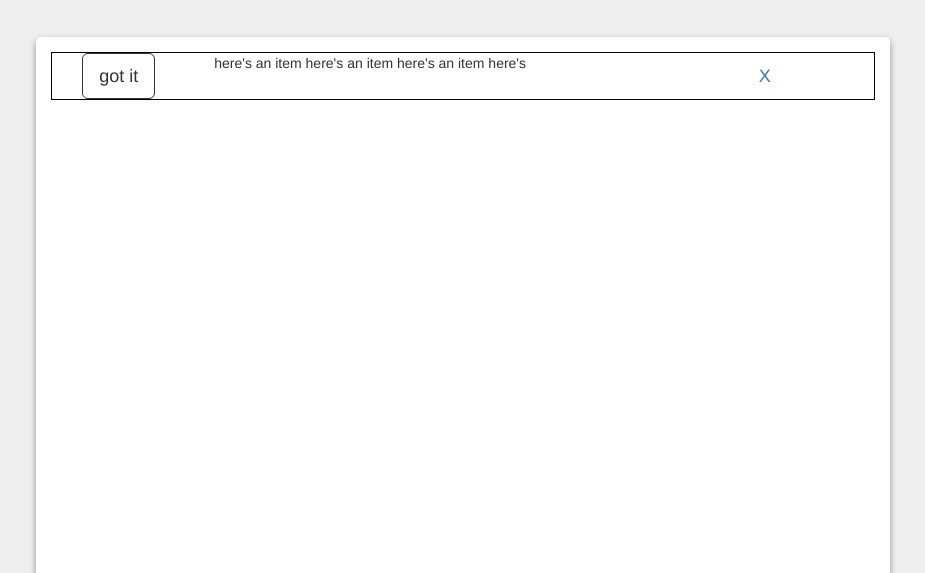
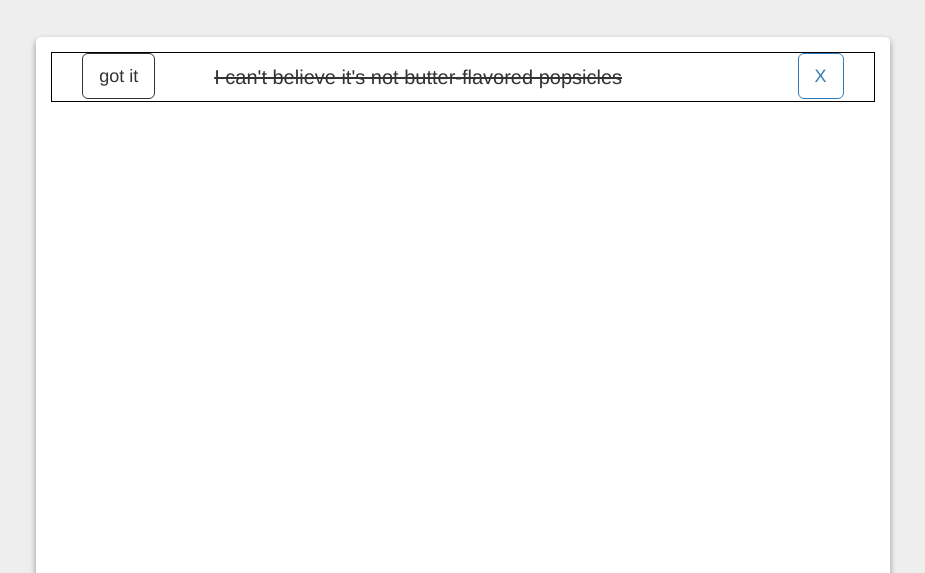
Before and after one commit to jpgreenstein/shoppinglist, a plain HTML site: page index.html in a window 1280 px wide. Both pictures are taken after a click on the link "got it". Shown: the part 227-800 px from the top of the page, without its empty margins (177-1102 px from the left). Drawn offline with nearby package versions, Linux system fonts and the light colour scheme.

Commit message:
got it button works

```diff
--- a/css/custom.css
+++ b/css/custom.css
@@ -27,15 +27,20 @@ body {
 	margin-bottom: 300px;
 	position: relative;
 }
-.list-item {
+.item-container {
 	border: 1px solid black;
 }
-.list-item .delete {
-
+.item-container .delete {
+	border:1px solid;
+	float: right;
 }
-.list-item .check {
+.item-container .check {
 	border:1px solid;
 }
-.list-item p {
-
+.item-description p {
+	margin-top: 10px;
+	font-size: 20px;
 }
+.item-strike {
+	text-decoration: line-through;
+}
--- a/index.html
+++ b/index.html
@@ -24,14 +24,14 @@
 
 		<div class="row">
 			<div class="col-md-offset-2 col-md-8 list-container">
-				<div class="col-xs-12 list-item">
+				<div class="col-xs-12 item-container">
 
 					<div class="col-xs-2">
 						<a href="#" class="btn btn-lg check">got it</a>
 					</div>
 
-					<div class="col-xs-8">
-						<p>here's an item here's an item here's an item here's </p>
+					<div class="col-xs-8 item-description">
+						<p>I can't believe it's not butter-flavored popsicles</p>
 					</div>
 
 					<div class="col-xs-2">
@@ -44,5 +44,8 @@
 
 	</div>
 
+	<script src="http://code.jquery.com/jquery.min.js"></script>
+	<script src="js/app.js"></script>
+
 </body>
 </html>
--- /dev/null
+++ b/js/app.js
@@ -0,0 +1,6 @@
+$(document).ready(function() {
+	$('.check').mousedown(function() {
+	  console.log('mousedown');
+	  $('.item-description').toggleClass('item-strike');
+  })
+});
```
